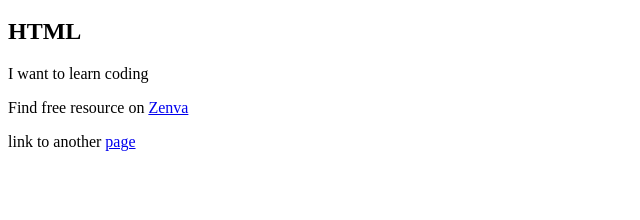
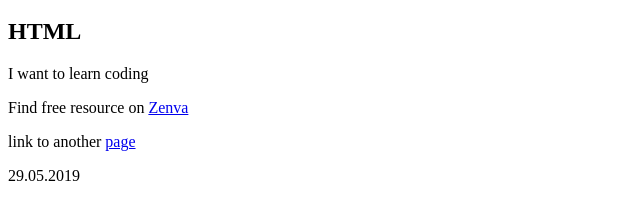
Before and after one commit to Natalina27/ZENVA, a plain HTML site: page index.html in a window 1280 px wide. Shown: the part 48-268 px from the top of the page, without its empty margins (0-640 px from the left). Drawn offline with Linux system fonts and the light colour scheme.

Commit message:
today date

```diff
--- a/index.html
+++ b/index.html
@@ -6,3 +6,4 @@
    title="Academy Zenva">Zenva </a>
  </p>
  link to another <a href="page1.html" title="another page">page </a>
+<p> 29.05.2019</p>
```
